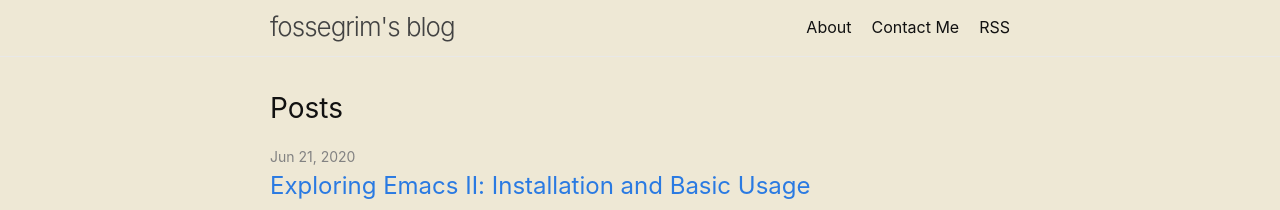
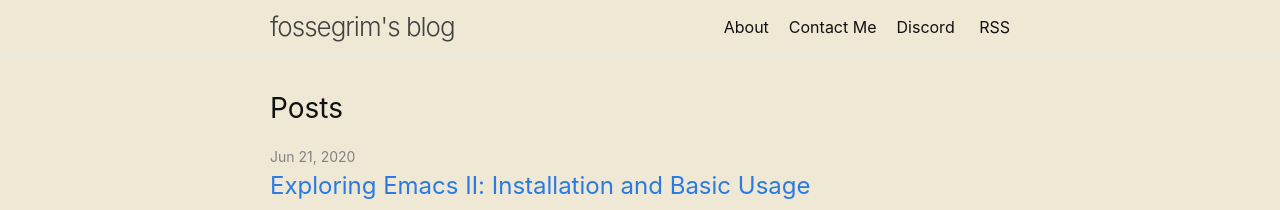
Before and after one commit to fossegrim/fossegr.im, a Jekyll site: the page built from index.markdown, in a window 1280 px wide. Shown: the top 210 px of the page. Built offline with Jekyll 4.4.1, drawn with Linux system fonts in a browser that asks for light colours.

Commit message:
Add discord server to navbar

```diff
--- a/_includes/header.html
+++ b/_includes/header.html
@@ -23,6 +23,7 @@
             <a class="page-link" href="{{ my_page.url | relative_url }}">{{ my_page.title | escape }}</a>
             {%- endif -%}
           {%- endfor -%}
+           <a class="page-link" href="https://discord.gg/Dzykafx">Discord</a>
            <a class="page-link" href="{{ "/feed.xml" | relative_url }}">RSS</a>
         </div>
       </nav>
```
